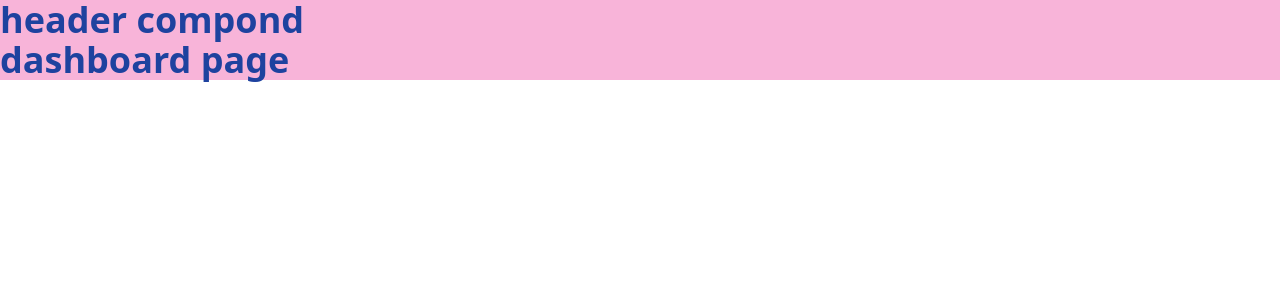
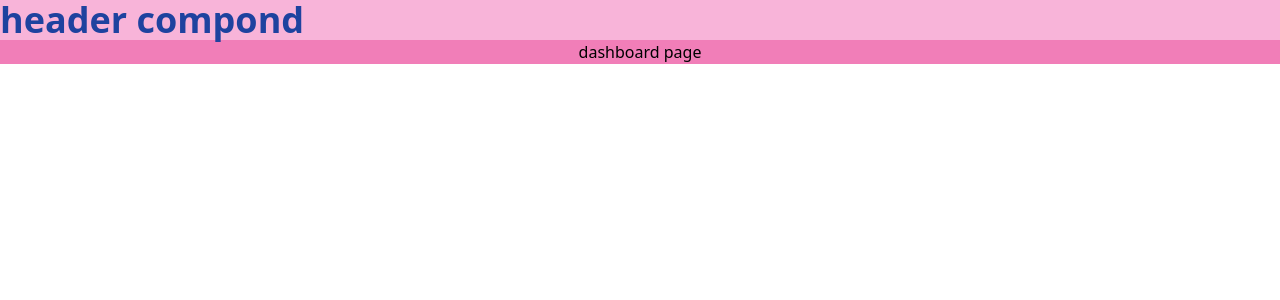
Before and after one commit to Anushreii/BLOG_DOCS, a React (Vite) app in the folder client/: page /dashboard in a window 1280 px wide. Shown: the top 300 px of the page. Built offline with nearby package versions, Linux system fonts and the light colour scheme.

Commit message:
created routes for pages and header compond

```diff
--- a/client/src/pages/Dashboard.jsx
+++ b/client/src/pages/Dashboard.jsx
@@ -3,7 +3,7 @@ import React from 'react'
 const Dashboard = () => {
   return (
     <div>
-      <h1 className='text-blue-800 bg-pink-300 font-extrabold text-4xl'>dashboard page</h1>
+      <h1 className='text-center bg-pink-400'>dashboard page</h1>
     </div>
   )
 }
```
